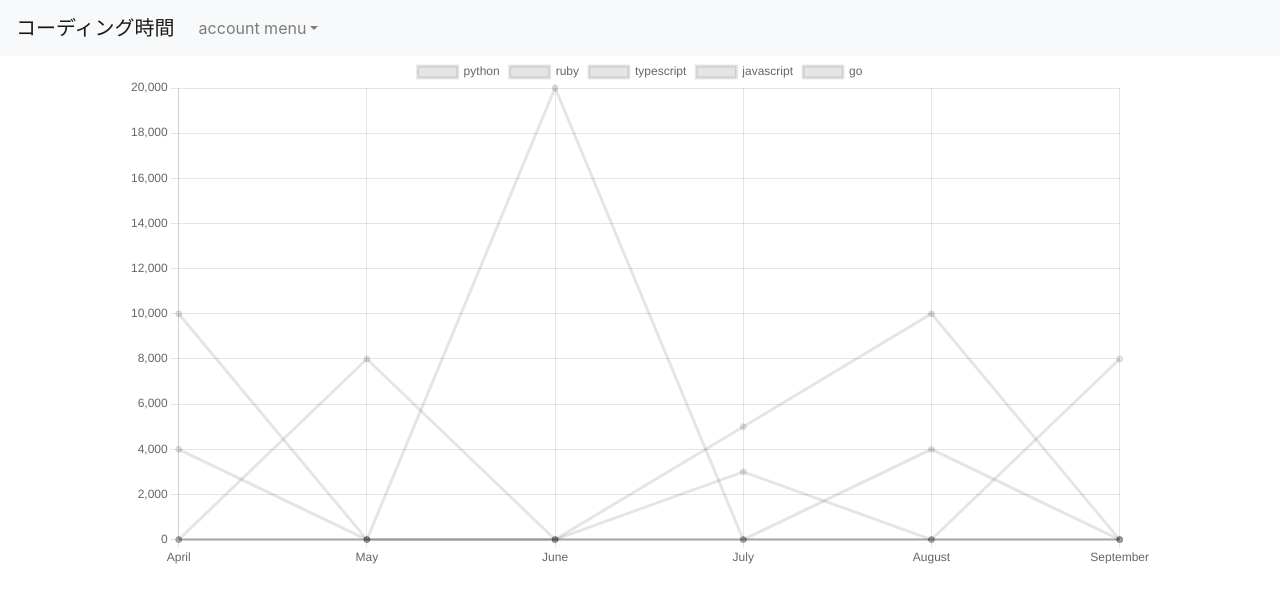
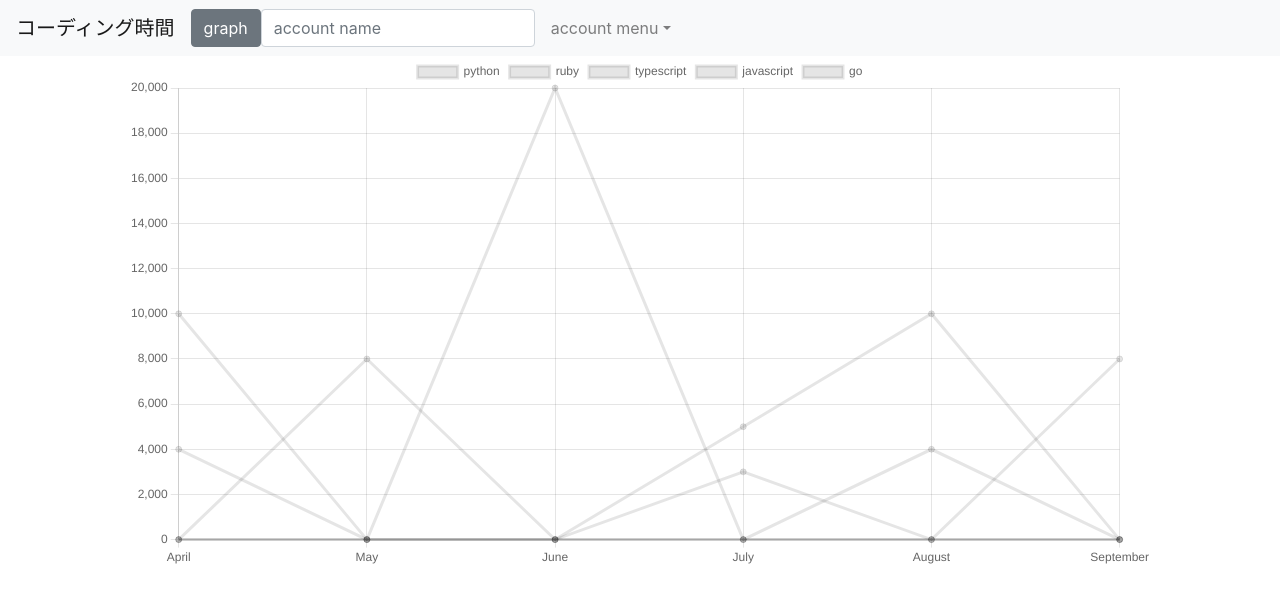
Before and after one commit to supporterz-vol5-1/Hackathon-vol5-frontend, a React (Create React App) app in the folder app/: page / in a window 1280 px wide. Shown: the top 602 px of the page. Built offline with nearby package versions, Linux system fonts and the light colour scheme.

Commit message:
add form to get account name

```diff
--- a/app/src/Navibar.js
+++ b/app/src/Navibar.js
@@ -1,7 +1,7 @@
 import React from "react";
 import Button from "react-bootstrap/Button";
 import Navbar from "react-bootstrap/Navbar";
-import { NavDropdown, Nav } from "react-bootstrap";
+import { NavDropdown, Nav, Form, FormControl } from "react-bootstrap";
 
 class Navibar extends React.Component {
   render() {
@@ -13,6 +13,14 @@ function RenderBarElement() {
   return (
     <Navbar bg="light" expand="lg">
       <Navbar.Brand>コーディング時間</Navbar.Brand>
+      <Button variant="secondary">graph</Button>
+      <Form inline>
+        <FormControl
+          type="text"
+          placeholder="account name"
+          className="mr-sm-2"
+        />
+      </Form>
       <Navbar.Collapse id="basic-navbar-nav">
         <Nav className="mr-auto">
           <DropdownMenu />
```
